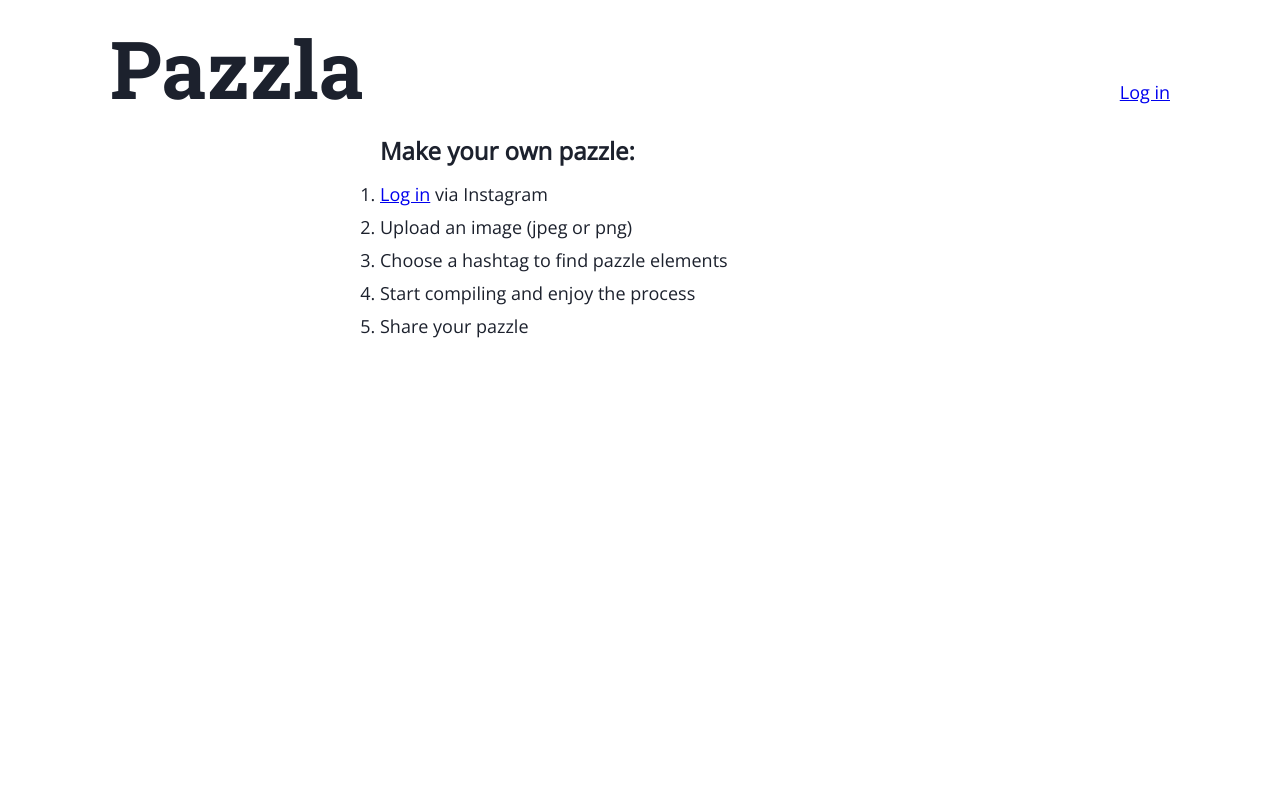
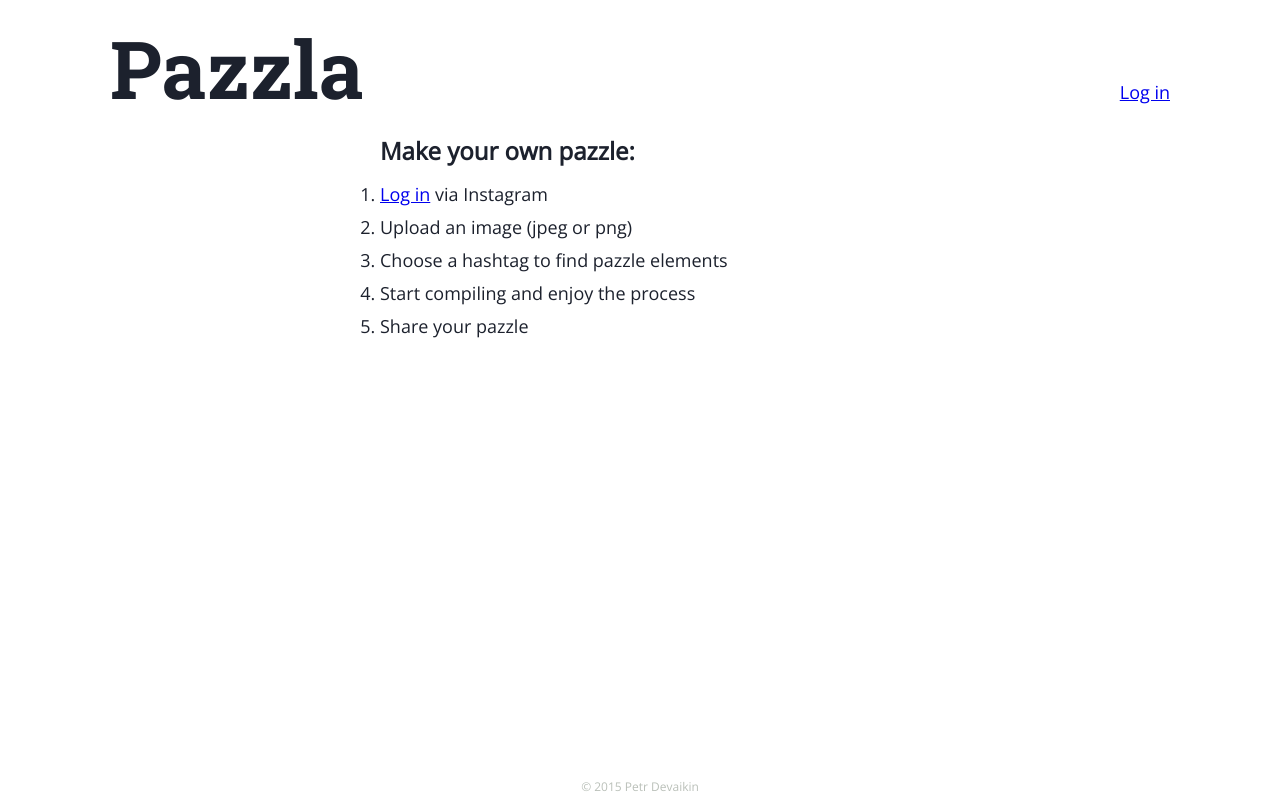
Before and after one commit to petr-devaikin/commonview, a Flask app: page / in a window 1280 px wide. Run offline with Flask 2, Linux system fonts and the light colour scheme.

Commit message:
index style

```diff
--- a/web/assets/scss/index.scss
+++ b/web/assets/scss/index.scss
@@ -56,6 +56,7 @@ $deleteHeight: 20px;
 
         .notSpecified {
             font-style: italic;
+            color: $silverColor;
         }
 
         .original {
--- a/web/assets/scss/main.scss
+++ b/web/assets/scss/main.scss
@@ -1,10 +1,6 @@
-body {
-    margin: 0;
-    color: #1C212D;
-    background: #fff;
-    font-family: 'Open Sans', sans-serif;
-    font-size: 18px;
-}
+
+$fontColor: #1C212D;
+$silverColor: #BAC0B9;
 
 $columnCount: 4;
 $mainColumn: 250px;
@@ -13,14 +9,28 @@ $mainColumnMargin: 20px;
 $mainRow: 89px;
 $mainRowMargin: 15px;
 
+
+html, body {
+    width: 100%;
+    height: 100%;
+    margin: 0;
+    padding: 0;
+    color: $fontColor;
+    background: #fff;
+    font-family: 'Open Sans', sans-serif;
+    font-size: 18px;
+}
+
 .container {
     width: $mainColumn * $columnCount + $mainColumnMargin * ($columnCount - 1);
-    margin: auto;
+    margin-left: auto;
+    margin-right: auto;
 }
 
 #header {
     position: relative;
-    margin: $mainRowMargin 0 $mainRowMargin * 2;
+    margin: 0 0 $mainRowMargin * 2;
+    padding-top: $mainRowMargin;
     height: $mainRow;
     overflow: hidden;
 
@@ -55,8 +65,26 @@ $mainRowMargin: 15px;
         float: left;
         width: $mainColumn * ($columnCount - 1) + $mainColumnMargin * ($columnCount - 2);
     }
+
+    padding-bottom: 42px;
 }
 
 p {
     margin: 0 0 15px 0;
 }
+
+#wrap {
+    min-height: 100%;
+    height: auto;
+}
+
+footer {
+    padding: 20px 0 5px;
+    text-align: center;
+    font-size: 12px;
+    color: $silverColor;
+
+    position: relative;
+    margin-top: -42px;
+    clear: both;
+}
--- a/web/static/css/index.css
+++ b/web/static/css/index.css
@@ -31,7 +31,8 @@
       #pictures .picture .accuracy {
         color: #BAC0B9; }
         #pictures .picture .notSpecified {
-          font-style: italic; }
+          font-style: italic;
+          color: #BAC0B9; }
           #pictures .picture .original {
             position: relative;
             float: left;
--- a/web/static/css/main.css
+++ b/web/static/css/main.css
@@ -1,5 +1,8 @@
-body {
+html, body {
+  width: 100%;
+  height: 100%;
   margin: 0;
+  padding: 0;
   color: #1C212D;
   background: #fff;
   font-family: 'Open Sans', sans-serif;
@@ -7,11 +10,13 @@ body {
 
   .container {
     width: 1060px;
-    margin: auto; }
+    margin-left: auto;
+    margin-right: auto; }
 
     #header {
       position: relative;
-      margin: 15px 0 30px;
+      margin: 0 0 30px;
+      padding-top: 15px;
       height: 89px;
       overflow: hidden; }
       #header h1 {
@@ -27,7 +32,8 @@ body {
           right: 0px; }
 
 #content {
-  overflow: hidden; }
+  overflow: hidden;
+  padding-bottom: 42px; }
   #content #leftColumn {
     position: relative;
     float: left;
@@ -40,3 +46,16 @@ body {
 
 p {
   margin: 0 0 15px 0; }
+
+  #wrap {
+    min-height: 100%;
+    height: auto; }
+
+    footer {
+      padding: 20px 0 5px;
+      text-align: center;
+      font-size: 12px;
+      color: #BAC0B9;
+      position: relative;
+      margin-top: -42px;
+      clear: both; }
--- a/web/templates/index.html
+++ b/web/templates/index.html
@@ -60,10 +60,12 @@
                         </div>
                         {% if p.tag %}
                             <p class="tag">#{{ p.tag }}</p>
+                            <p class="accuracy" style="color: hsl({{ 120 * p.diff_percentage() }}, 35%, 75%)">
+                                Accuracy: {{ p.diff_percentage() }}%
+                            </p>
                         {% else %}
                             <p class="tag notSpecified">Tag is not specified</p>
                         {% endif %}
-                        <p class="accuracy">Accuracy: {{ p.diff_percentage() }}%</p>
                     </div>
                 {% endfor %}
             </div>
--- a/web/templates/layout.html
+++ b/web/templates/layout.html
@@ -23,6 +23,7 @@
         {% block script %}{% endblock %}
     </head>
     <body>
+        <div id="wrap">
             <div class="container">
                 <div id="header">
                     <h1>Pazzla</h1>
@@ -39,5 +40,9 @@
                     {% block body %}{% endblock %}
                 </div>
             </div>
+        </div>
+        <footer>
+            &copy; 2015 Petr Devaikin
+        </footer>
     </body>
 </html>
```
Lines whose indentation alone changed are shown as unchanged.
